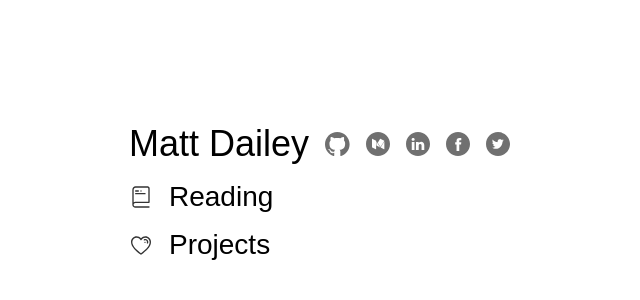
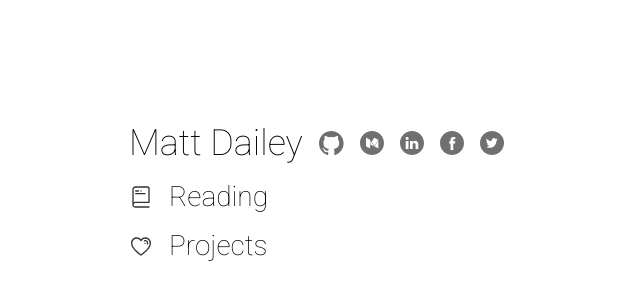
Before and after one commit to MatthewDailey/reactive-robot-firebase, a plain HTML site: page public/index.html in a window 1280 px wide. Shown: the part 208-508 px from the top of the page, without its empty margins (7-647 px from the left). Drawn offline with Linux system fonts and the light colour scheme.

Commit message:
fix fonts again

```diff
--- a/public/index.html
+++ b/public/index.html
@@ -10,7 +10,7 @@
         html, body {
             margin: 0;
             height: 100%;
-            font-family: Roboto-Thin, sans-serif;
+            font-family: Roboto, sans-serif;
         }
 
         .row, .socialRow, body, a {
```
Also changed, not shown: 1 other file.
